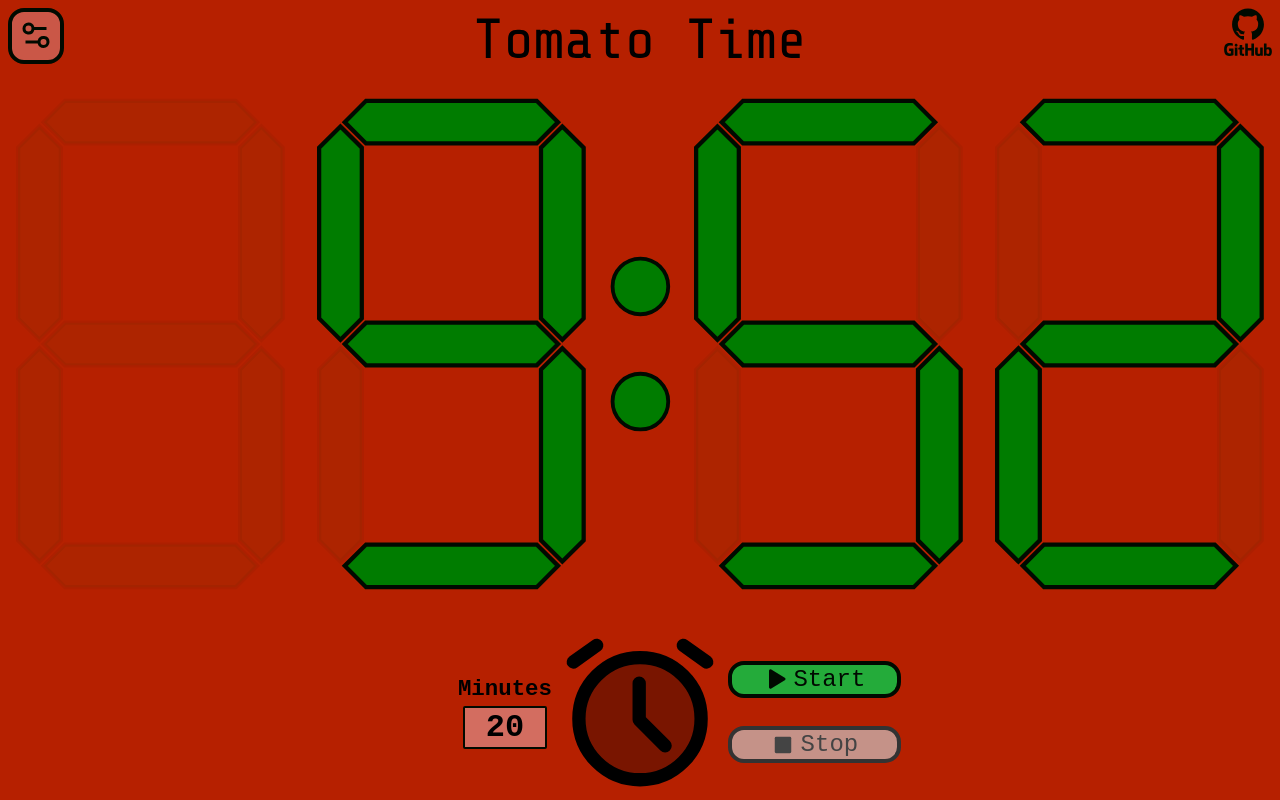
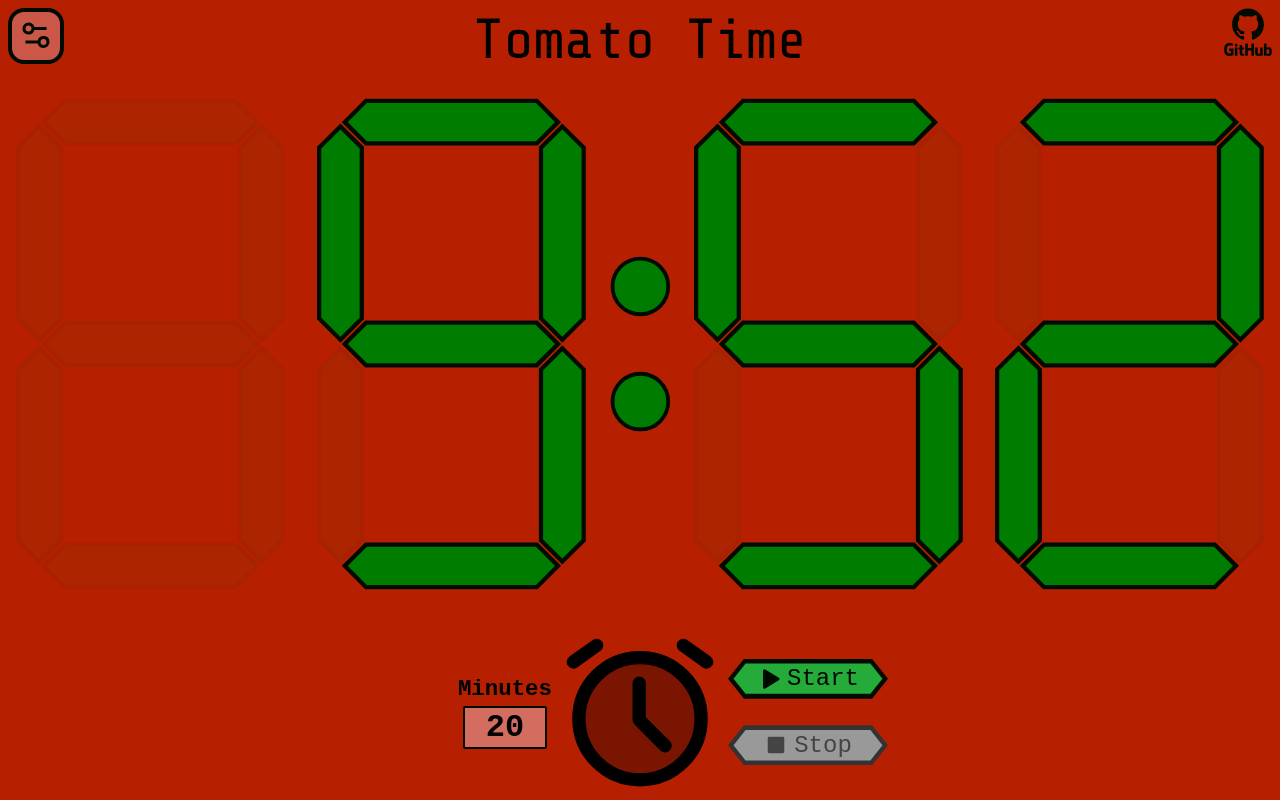
Before and after one commit to joncroce/tomato-time, a SvelteKit app: page / in a window 1280 px wide. Built offline with nearby package versions, Linux system fonts and the light colour scheme; a web font is replaced by a local one.

Commit message:
Style timer buttons as hexagonal shape

```diff
--- a/src/components/Timer.svelte
+++ b/src/components/Timer.svelte
@@ -103,12 +103,14 @@
       data-timer-status={timerStatus}
       on:click={handleStartButtonClick}
     >
+      <span>
         {#if timer.isActive}
           <PauseIcon />
         {:else}
           <PlayIcon />
         {/if}
         {startButtonText}
+      </span>
     </button>
 
     <button
@@ -117,8 +119,10 @@
       data-timer-status={timerStatus}
       on:click={handleStopButtonClick}
     >
+      <span>
         <StopIcon />
         Stop
+      </span>
     </button>
   </div>
 </section>
@@ -211,46 +215,65 @@
   }
 
   button[data-action] {
-    width: 12ch;
-    padding-inline: 0.5em;
+    width: 10rem;
+    aspect-ratio: 4;
+    clip-path: polygon(10% 0, 90% 0, 100% 50%, 90% 100%, 10% 100%, 0% 50%);
+    padding: 0;
+    display: grid;
+    place-items: center;
+    background-color: var(--color-secondary-dark);
+    border: 0;
+    font-size: 1.5rem;
+    font-family: var(--font-mono);
+    color: var(--color-secondary-dark);
+  }
+
+  button[data-action] > span {
+    width: calc(100% - 0.6rem);
+    height: calc(100% - 0.6rem);
+    clip-path: polygon(
+      8.5% 0,
+      91.5% 0,
+      99.5% 50%,
+      91.5% 100%,
+      8.5% 100%,
+      0.5% 50%
+    );
     display: flex;
     justify-content: center;
     align-items: center;
     gap: 0.25em;
-    font-size: 1.5rem;
-    font-family: var(--font-mono);
-    color: var(--color-secondary-dark);
-    border: var(--color-secondary-dark);
-    border-width: 4px;
-    border-style: solid;
-    border-radius: 1rem;
   }
 
-  button[data-action="start"][data-timer-status="IDLE"] {
+  button[data-action="start"][data-timer-status="IDLE"] > span {
     background-color: var(--color-secondary-lighter);
   }
 
-  button[data-action="start"][data-timer-status="ACTIVE"] {
+  button[data-action="start"][data-timer-status="ACTIVE"] > span {
     background-color: var(--color-secondary-lighter);
   }
 
-  button[data-action="start"][data-timer-status="PAUSED"] {
+  button[data-action="start"][data-timer-status="PAUSED"] > span {
     background-color: var(--color-tertiary-light);
   }
 
-  button[data-action="start"][data-timer-status="ALERT"] {
+  button[data-action="start"][data-timer-status="ALERT"] > span {
     background-color: var(--color-secondary-lighter);
   }
 
-  button[data-action="stop"] {
+  button[data-action="stop"] > span {
     background-color: var(--color-primary-light);
   }
 
   button[disabled] {
+    background-color: #333;
+  }
+
+  button[disabled] > span {
     background-color: #ccca;
     cursor: not-allowed;
     color: #444;
-    border-color: #333;
+    /* border-color: #333; */
   }
 
   .icon-wrapper {
```
Lines whose indentation alone changed are shown as unchanged.
